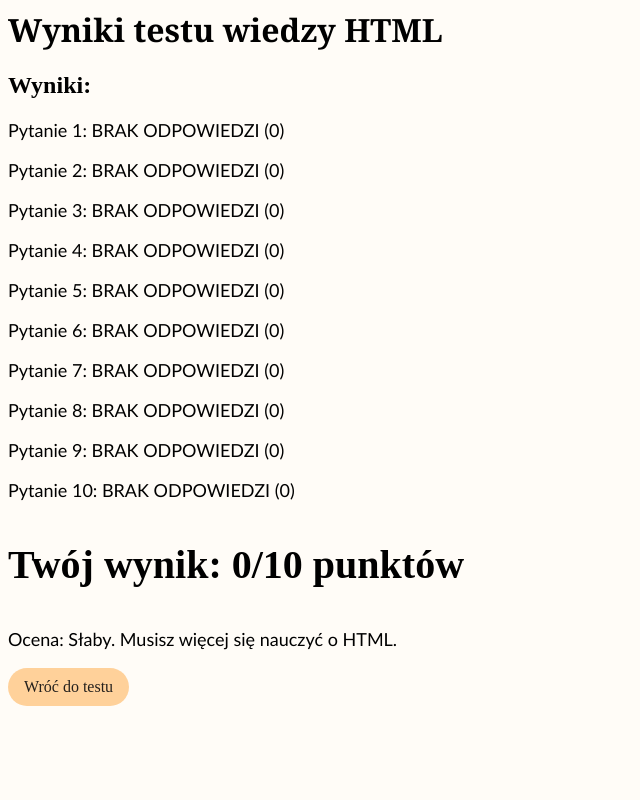
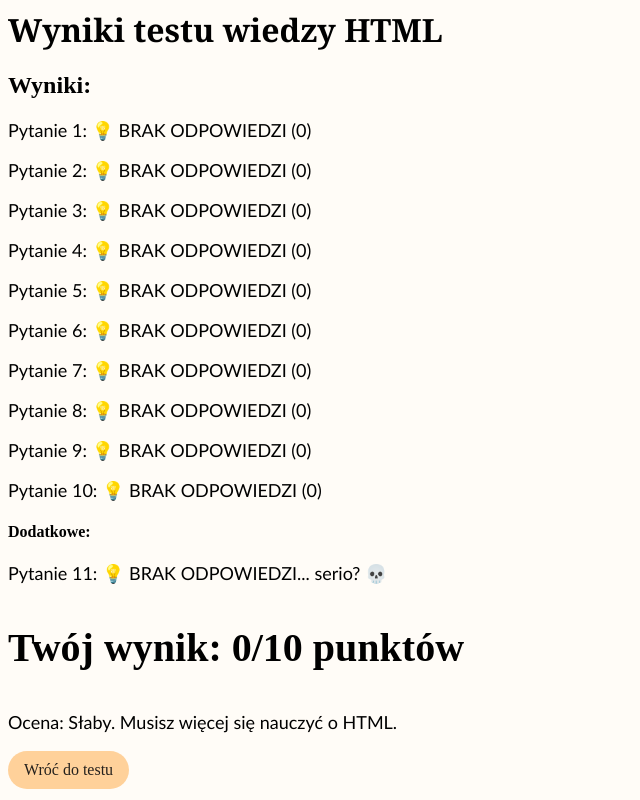
Before and after one commit to ReimaginedPixel/Homework_PSiAI, a PHP site: the page made by # Zadania/HtmlTest/wyniki.php in a window 1280 px wide. Shown: the whole page, without its empty margins (0-640 px from the left). Run offline with PHP 8.4, Linux system fonts and the light colour scheme.

Commit message:
Update wyniki.php

```diff
--- a/# Zadania/HtmlTest/wyniki.php
+++ b/# Zadania/HtmlTest/wyniki.php
@@ -23,19 +23,21 @@ if ($score >= 9) $grade = "Celujący! Świetna znajomość HTML!";
 
 echo "<h1>Wyniki testu wiedzy HTML</h1>";
 echo "<h2>Wyniki:</h2>";
-echo "<p>Pytanie 1: ", (isset($_POST['q1']) ? ($_POST['q1'] == 'b' ? "POPRAWNE (+1)" : "BŁĘDNE (0)") : "BRAK ODPOWIEDZI (0)"), "</p>";
-echo "<p>Pytanie 2: ", (isset($_POST['q2']) ? ($_POST['q2'] == 'b' ? "POPRAWNE (+1)" : "BŁĘDNE (0)") : "BRAK ODPOWIEDZI (0)"), "</p>";
-echo "<p>Pytanie 3: ", (isset($_POST['q3']) ? ($_POST['q3'] == 'b' ? "POPRAWNE (+1)" : "BŁĘDNE (0)") : "BRAK ODPOWIEDZI (0)"), "</p>";
-echo "<p>Pytanie 4: ", (isset($_POST['q4']) ? ($_POST['q4'] == 'b' ? "POPRAWNE (+1)" : "BŁĘDNE (0)") : "BRAK ODPOWIEDZI (0)"), "</p>";
-echo "<p>Pytanie 5: ", (isset($_POST['q5']) ? ($_POST['q5'] == 'a' ? "POPRAWNE (+1)" : "BŁĘDNE (0)") : "BRAK ODPOWIEDZI (0)"), "</p>";
-echo "<p>Pytanie 6: ", (isset($_POST['q6']) ? ($_POST['q6'] == 'b' ? "POPRAWNE (+1)" : "BŁĘDNE (0)") : "BRAK ODPOWIEDZI (0)"), "</p>";
-echo "<p>Pytanie 7: ", (isset($_POST['q7']) ? ($_POST['q7'] == 'b' ? "POPRAWNE (+1)" : "BŁĘDNE (0)") : "BRAK ODPOWIEDZI (0)"), "</p>";
-echo "<p>Pytanie 8: ", (isset($_POST['q8']) ? ($_POST['q8'] == 'b' ? "POPRAWNE (+1)" : "BŁĘDNE (0)") : "BRAK ODPOWIEDZI (0)"), "</p>";
-echo "<p>Pytanie 9: ", (isset($_POST['q9']) ? ($_POST['q9'] == 'a' ? "POPRAWNE (+1)" : "BŁĘDNE (0)") : "BRAK ODPOWIEDZI (0)"), "</p>";
-echo "<p>Pytanie 10: ", (isset($_POST['q10']) ? ($_POST['q10'] == 'b' ? "POPRAWNE (+1)" : "BŁĘDNE (0)") : "BRAK ODPOWIEDZI (0)"), "</p>";
+echo "<p>Pytanie 1: ", (isset($_POST['q1']) ? ($_POST['q1'] == 'b' ? "✅ POPRAWNE (+1)" : "❌ BŁĘDNE (0)") : "💡 BRAK ODPOWIEDZI (0)"), "</p>";
+echo "<p>Pytanie 2: ", (isset($_POST['q2']) ? ($_POST['q2'] == 'b' ? "✅ POPRAWNE (+1)" : "❌ BŁĘDNE (0)") : "💡 BRAK ODPOWIEDZI (0)"), "</p>";
+echo "<p>Pytanie 3: ", (isset($_POST['q3']) ? ($_POST['q3'] == 'b' ? "✅ POPRAWNE (+1)" : "❌ BŁĘDNE (0)") : "💡 BRAK ODPOWIEDZI (0)"), "</p>";
+echo "<p>Pytanie 4: ", (isset($_POST['q4']) ? ($_POST['q4'] == 'b' ? "✅ POPRAWNE (+1)" : "❌ BŁĘDNE (0)") : "💡 BRAK ODPOWIEDZI (0)"), "</p>";
+echo "<p>Pytanie 5: ", (isset($_POST['q5']) ? ($_POST['q5'] == 'a' ? "✅ POPRAWNE (+1)" : "❌ BŁĘDNE (0)") : "💡 BRAK ODPOWIEDZI (0)"), "</p>";
+echo "<p>Pytanie 6: ", (isset($_POST['q6']) ? ($_POST['q6'] == 'b' ? "✅ POPRAWNE (+1)" : "❌ BŁĘDNE (0)") : "💡 BRAK ODPOWIEDZI (0)"), "</p>";
+echo "<p>Pytanie 7: ", (isset($_POST['q7']) ? ($_POST['q7'] == 'b' ? "✅ POPRAWNE (+1)" : "❌ BŁĘDNE (0)") : "💡 BRAK ODPOWIEDZI (0)"), "</p>";
+echo "<p>Pytanie 8: ", (isset($_POST['q8']) ? ($_POST['q8'] == 'b' ? "✅ POPRAWNE (+1)" : "❌ BŁĘDNE (0)") : "💡 BRAK ODPOWIEDZI (0)"), "</p>";
+echo "<p>Pytanie 9: ", (isset($_POST['q9']) ? ($_POST['q9'] == 'a' ? "✅ POPRAWNE (+1)" : "❌ BŁĘDNE (0)") : "💡 BRAK ODPOWIEDZI (0)"), "</p>";
+echo "<p>Pytanie 10: ", (isset($_POST['q10']) ? ($_POST['q10'] == 'b' ? "✅ POPRAWNE (+1)" : "❌ BŁĘDNE (0)") : "💡 BRAK ODPOWIEDZI (0)"), "</p>";
+echo "<h4>Dodatkowe:</h4>";
+echo "<p>Pytanie 11: ", (isset($_POST['q11']) ? (in_array($_POST['q11'], ['a', 'b', 'c', 'd']) ? "✅ POPRAWNE (+0 🤣)" : "❌ BŁĘDNE (0)") : "💡 BRAK ODPOWIEDZI... serio? 💀 "), "</p>";
 echo "<h3>Twój wynik: $score/10 punktów</h3>";
 echo "<p>Ocena: $grade</p>";
-echo '<a href="http://localhost/start2t/HtmlTest/quiz.html">Wróć do testu</a>';
+echo '<a href="quiz.html">Wróć do testu</a>';
 echo '</body></html>';
 ?>
 
```
